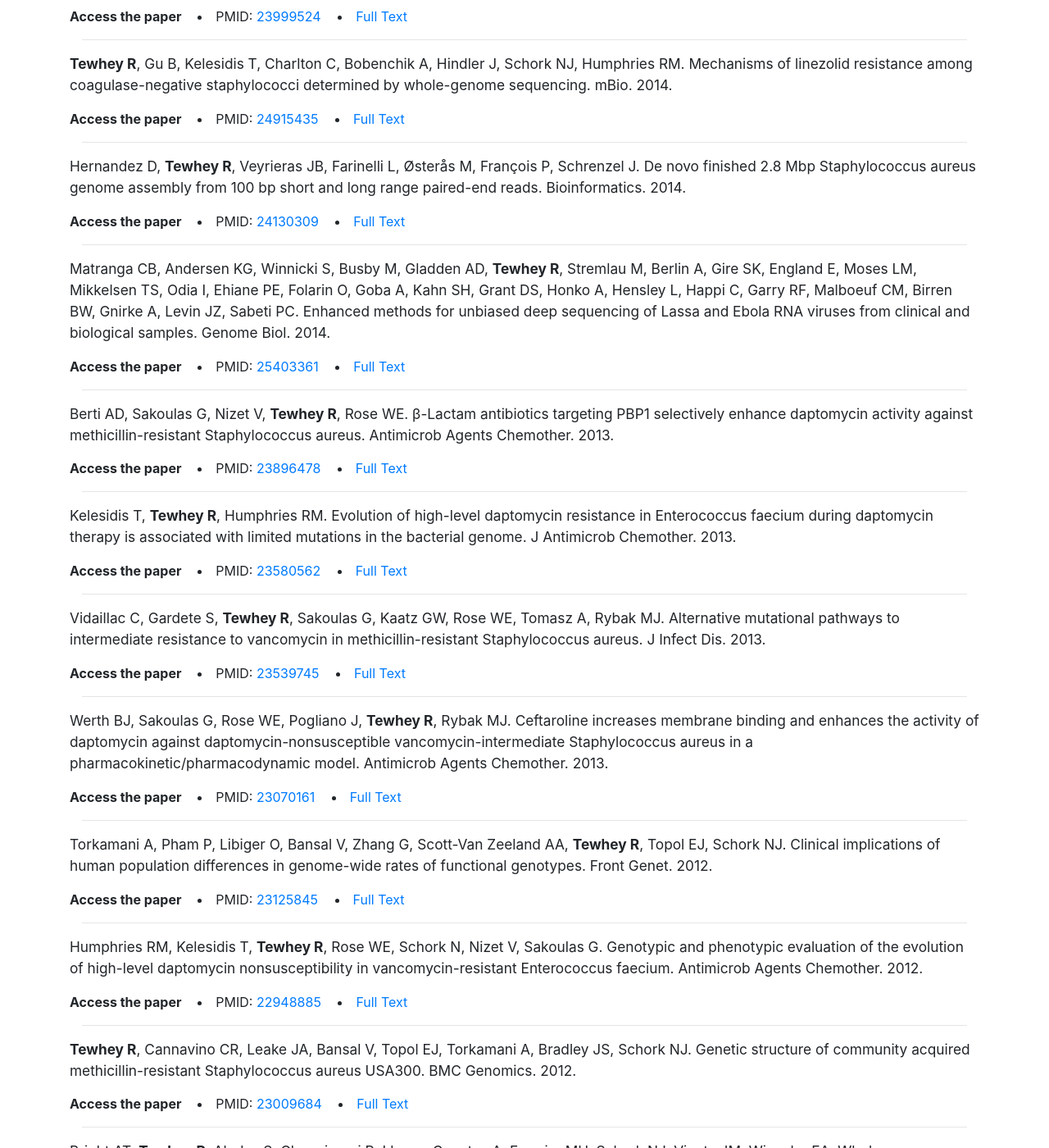
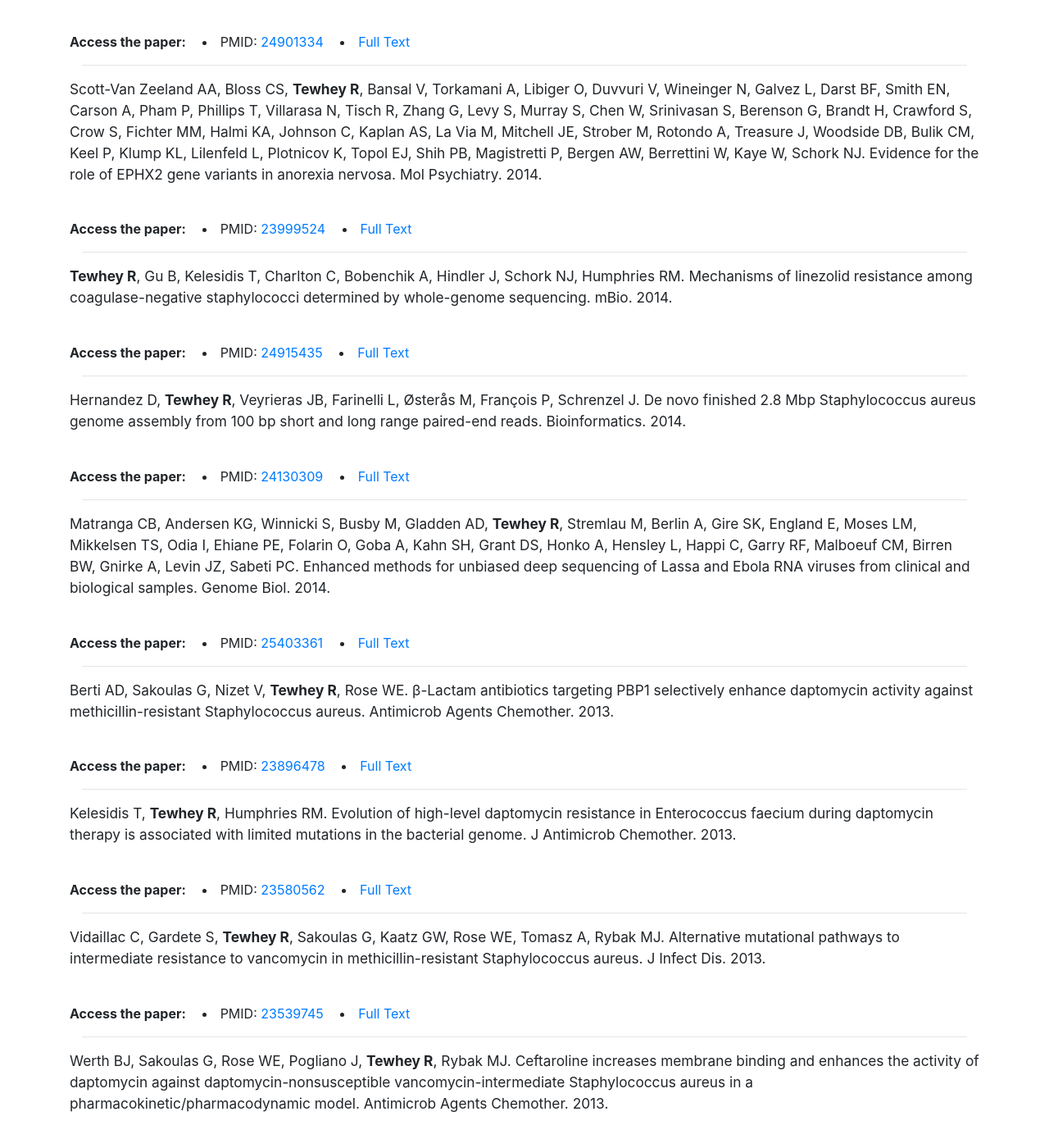
Before and after one commit to tewhey-lab/tewhey-lab.github.io, a Jekyll site: the page built from publications/index.html, in a window 1280 px wide and 1400 px high, scrolled down 2077 px. Shown: the whole window at 82% size. Built offline with Jekyll 4.4.1, drawn with Linux system fonts in a browser that asks for light colours; nearby versions of some CDN libraries; comment, search, counter and statistics services are not loaded; some of the changed text lies outside the part shown.

Commit message:
Update index.html

```diff
--- a/publications/index.html
+++ b/publications/index.html
@@ -16,9 +16,8 @@
 {% for publication in site.data.publications %}
 <hr>
 <div class="row" style="padding-top: 10px; margin-top: -10px;" id="{{publication.pmid}}">
-<div style="font-size: 108% !important;">{{ publication.citation | markdownify }}</div>
-<br>
-			<strong>Access the paper &emsp; </strong>
+<div style="font-size: 108% !important;">{{ publication.citation | markdownify }}<br></div>
+			<strong>Access the paper: &emsp; </strong>
 			<!--PMID-->
 			{% if publication.pmid %}
 			<li>PMID: <a href="http://www.ncbi.nlm.nih.gov/pubmed/{{publication.pmid}}" alt = "pubmed link: {{publication.pmid}}"> {{publication.pmid}}</a> &emsp; </li>
```
